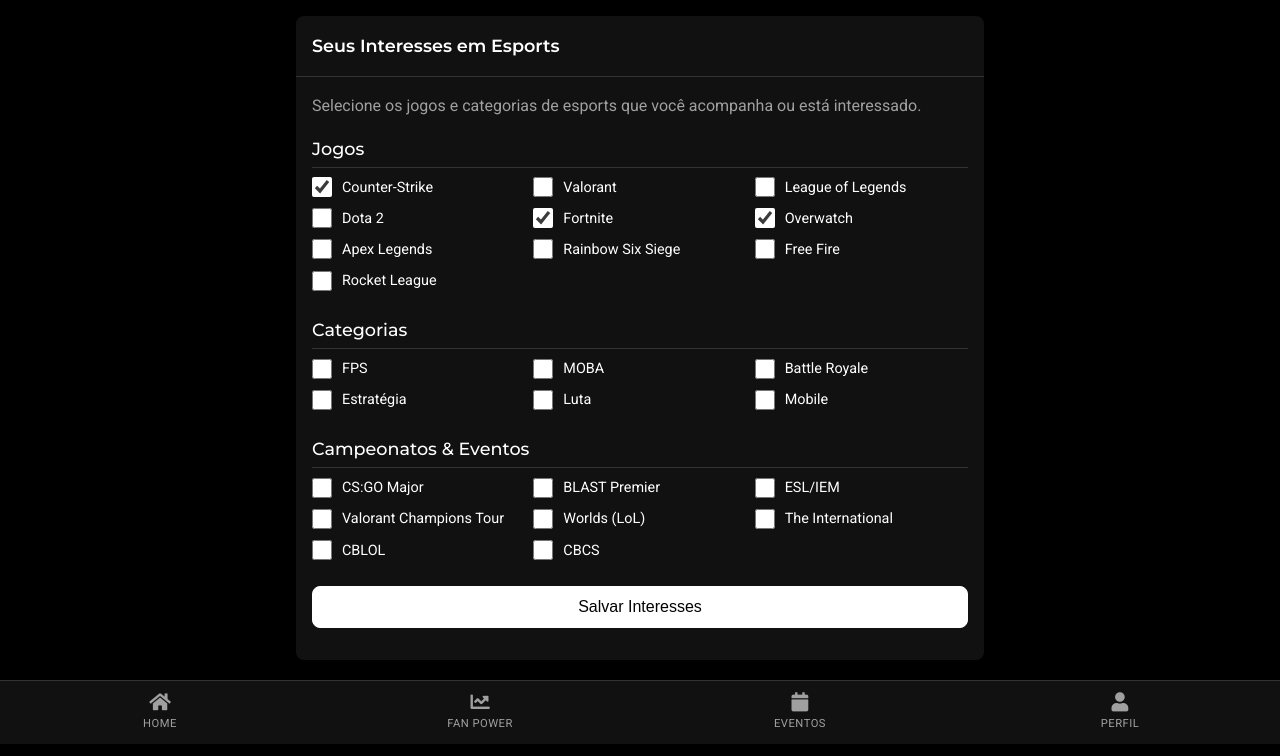
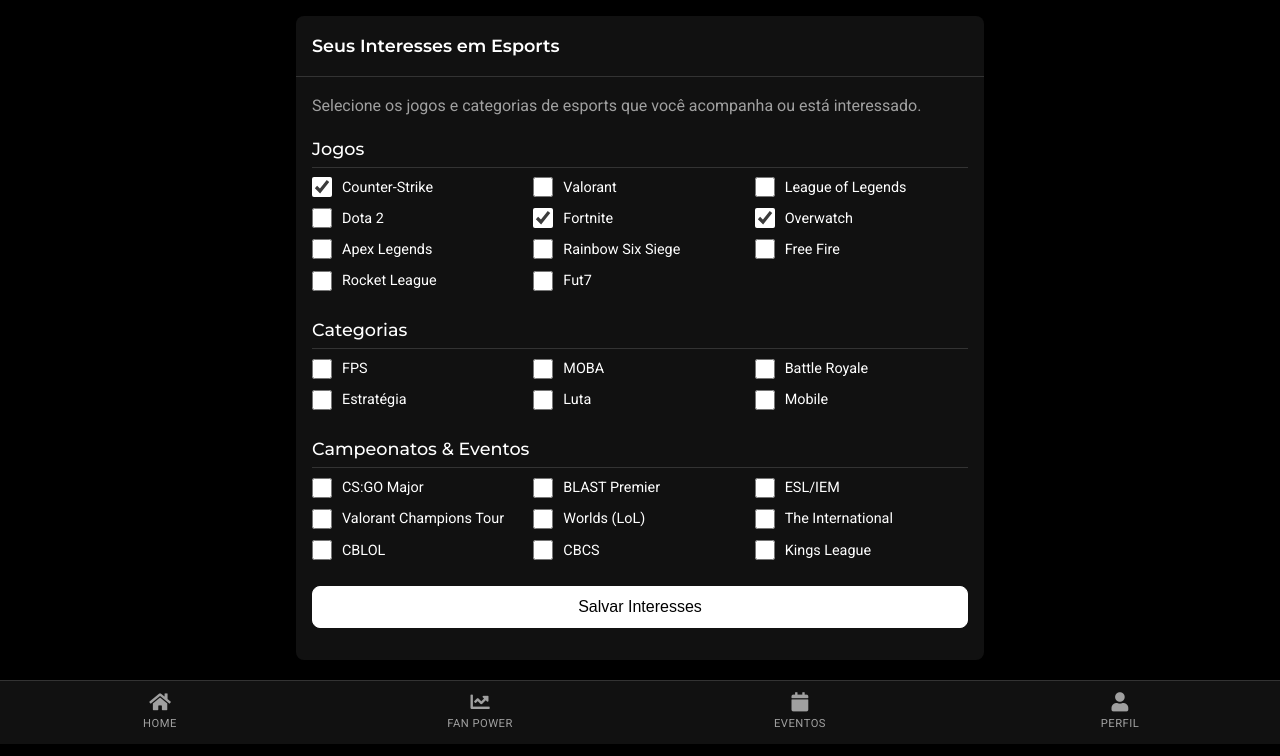
Before and after one commit to daarks/FuriaApp, a Flask app: page /edit_interests in a window 1280 px wide. Shown: the part 56-812 px from the top of the page. Run offline with Flask 3, Linux system fonts and the light colour scheme; a user stored in the database is signed in; some libraries are stand-ins or nearby versions.

Commit message:
Add more options for users to select when editing their interests
Adds 'fut7' and 'kings_league' options to the user interests selection on the edit interests page (app_edit_interests.html).

Replit-Commit-Author: Agent
Replit-Commit-Session-Id: 63a419b3-d6b0-4a83-97b9-94ae45ea7d2e
Replit-Commit-Screenshot-Url: https://storage.googleapis.com/screenshot-production-us-central1/99b9ed1e-a6b5-47d0-9e57-3335fd025a8e/d5fe67cd-ca62-4508-a5d7-961ea8ef5089.jpg

```diff
--- a/templates/app_edit_interests.html
+++ b/templates/app_edit_interests.html
@@ -66,6 +66,11 @@
                         <div class="app-checkbox-item">
                             <input type="checkbox" name="interests[]" id="rocket_league" value="rocket_league" {% if 'rocket_league' in current_interests %}checked{% endif %}>
                             <label for="rocket_league">Rocket League</label>
+                        </div>
+
+                        <div class="app-checkbox-item">
+                            <input type="checkbox" name="interests[]" id="fut7" value="fut7" {% if 'fut7' in current_interests %}checked{% endif %}>
+                            <label for="fut7">Fut7</label>
                         </div>
                     </div>
                 </div>
@@ -147,6 +152,11 @@
                             <input type="checkbox" name="interests[]" id="cbcs" value="cbcs" {% if 'cbcs' in current_interests %}checked{% endif %}>
                             <label for="cbcs">CBCS</label>
                         </div>
+
+                        <div class="app-checkbox-item">
+                            <input type="checkbox" name="interests[]" id="kings_league" value="kings_league" {% if 'kings_league' in current_interests %}checked{% endif %}>
+                            <label for="kings_league">Kings League</label>
+                        </div>
                     </div>
                 </div>
 
```
